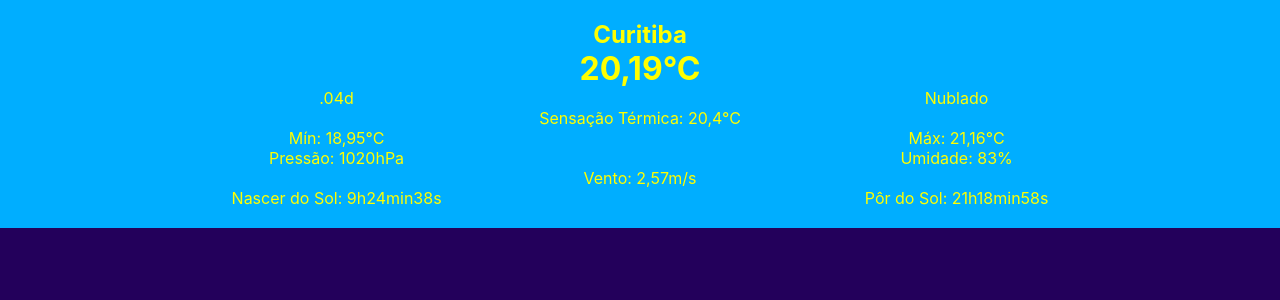
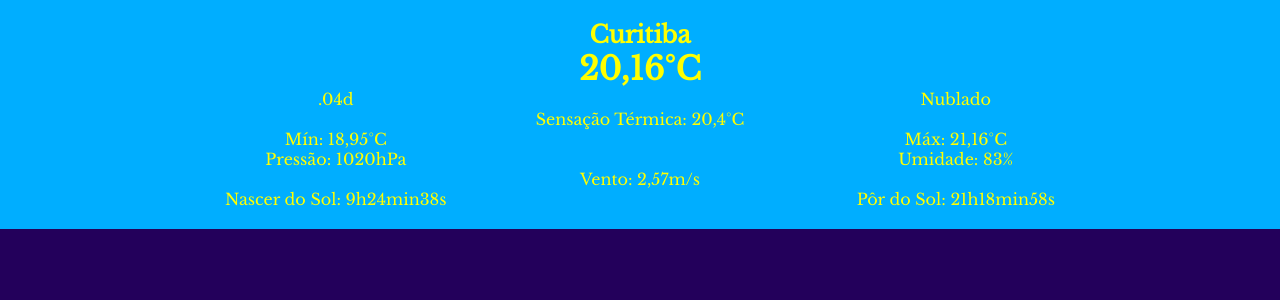
Before and after one commit to EXPedro/react-weather, a React (Create React App) app: page / in a window 1280 px wide. Shown: the top 300 px of the page. Built offline with nearby package versions, Linux system fonts and the light colour scheme; no server answers.

Commit message:
Add Google Fonts

```diff
--- a/public/index.html
+++ b/public/index.html
@@ -10,6 +10,10 @@
       content="Web site created using create-react-app"
     />
     <link rel="apple-touch-icon" href="%PUBLIC_URL%/assets/images/kawaiirainbow.svg" />
+    <!-- Google Font-->
+    <link rel="preconnect" href="https://fonts.googleapis.com">
+    <link rel="preconnect" href="https://fonts.gstatic.com" crossorigin>
+    <link href="https://fonts.googleapis.com/css2?family=Libre+Baskerville&display=swap" rel="stylesheet">
     <!--
       manifest.json provides metadata used when your web app is installed on a
       user's mobile device or desktop. See https://developers.google.com/web/fundamentals/web-app-manifest/
--- a/src/components/datashow/datashow.css
+++ b/src/components/datashow/datashow.css
@@ -12,6 +12,7 @@
     'nascer por';
     background-color: rgb(0, 174, 255);
     padding: 20px;
+    font-family: 'Libre Baskerville', serif;
 }
 
 .cidade {
--- a/src/components/datashow/index.jsx
+++ b/src/components/datashow/index.jsx
@@ -1,114 +1,38 @@
 import React from "react";
 import './datashow.css';
-import { useState, useEffect } from 'react';
-import { options } from "../../services";
-import axios from "axios";
+import Weather from '../../data/weather.json';
+//import Weather from '../../providers/index.jsx';
+//import { resposta } from "../../services";  src\providers\index.js
 import {numeroComVirgula, converteUnixTime} from '../../utils/utils.js';
 
 const Datashow = () => {
 
-    const [clima, setClima] = useState({
-        coord:{
-            lon: 0,
-            lat: 0
-            },
-        weather:[{
-            id:803,
-            main:"Clouds",
-            description:"nublado",
-            icon:"04d"
-            }],
-        base:"stations",
-        main:{
-            temp:20.19,
-            feels_like:20.4,
-            temp_min:18.95,
-            temp_max:21.16,
-            pressure:1020,
-            humidity:83
-            },
-        visibility:10000,
-        wind:{
-            speed:2.57,
-            deg:50
-            },
-        clouds:{
-            all:75
-            },
-        dt:1648558182,
-        sys:{
-            type:2,
-            id:67576,
-            country:"BR",
-            sunrise:1648545878,
-            sunset:1648588738
-            },
-        timezone:-10800,
-        id:6322752,
-        name:"Curitiba",
-        cod:200
-    });
+    //const Weather = resposta;
+    //Substitui ponto por vírgula nas variáveis
+    const temperatura = numeroComVirgula(Weather.main.temp);
+    const sensacao = numeroComVirgula(Weather.main.feelslike);
+    const min = numeroComVirgula(Weather.main.tempmin);
+    const max = numeroComVirgula(Weather.main.temp_max);
+    const vento = numeroComVirgula(Weather.wind.speed);
 
-    useEffect(() => {
-        axios.request(options).then(({ data }) => {
-            setClima({
-                coord:{
-                    lon: data.coord.lon,
-                    lat: data.coord.lat
-                    },
-                weather:[{
-                    id: data.weather[0].id,
-                    main: data.weather[0].main,
-                    description: data.weather[0].description,
-                    icon: data.weather[0].icon
-                    }],
-                base: data.base,
-                main:{
-                    temp: data.main.temp,
-                    feels_like: data.main.feels_like,
-                    temp_min: data.main.temp_min,
-                    temp_max: data.main.temp_max,
-                    pressure: data.main.pressure,
-                    humidity: data.main.humidity
-                    },
-                visibility:data.visibility,
-                wind:{
-                    speed: data.wind.speed,
-                    deg: data.wind.deg
-                    },
-                clouds:{
-                    all:data.clouds.all
-                    },
-                dt: data.dt,
-                sys:{
-                    type: data.sys.type,
-                    id: data.sys.id,
-                    country: data.sys.country,
-                    sunrise: data.sys.sunrise,
-                    sunset: data.sys.sunset
-                    },
-                timezone: data.timezone,
-                id: data.id,
-                name: data.name,
-                cod: data.cod
-            })
-        })
-    }, []);
+    //Converte Tempo
+    const nascer = converteUnixTime(Weather.sys.sunrise);
+    const por = converteUnixTime(Weather.sys.sunset);
 
     return(
         <div className='datashow'>
-            <span className='cidade'>{clima.name}</span>
-            <h1 className='temperatura'>{numeroComVirgula(clima.main.temp)}°C</h1>
-            <span className='icone'>.{clima.weather[0].icon}</span>
-            <span className='descricao'>{clima.weather[0].description}</span>
-            <span className='sensacao'>Sensação Térmica: {numeroComVirgula(clima.main.feels_like)}°C</span>
-            <span className='min'>Mín: {numeroComVirgula(clima.main.temp_min)}°C</span>
-            <span className='max'>Máx: {numeroComVirgula(clima.main.temp_max)}°C</span>
-            <span className='pressao'>Pressão: {clima.main.pressure}hPa</span>
-            <span className='umidade'>Umidade: {clima.main.humidity}%</span>
-            <span className='vento'>Vento: {numeroComVirgula(clima.wind.speed)}m/s</span>
-            <span className='nascer'>Nascer do Sol: {converteUnixTime(clima.sys.sunrise)}</span>
-            <span className='por'>Pôr do Sol: {converteUnixTime(clima.sys.sunset)}</span>
+            <span className='cidade'>{Weather.name}</span>
+            <h1 className='temperatura'>{temperatura}°C</h1>
+            <span className='icone'>.{Weather.weather[0].icon}</span>
+            <span className='descricao'>{Weather.weather[0].description}</span>
+            <span className='sensacao'>Sensação Térmica: {sensacao}°C</span>
+            <span className='min'>Mín: {min}°C</span>
+            <span className='max'>Máx: {max}°C</span>
+            <span className='pressao'>Pressão: {Weather.main.pressure}hPa</span>
+            <span className='umidade'>Umidade: {Weather.main.humidity}%</span>
+            <span className='vento'>Vento: {vento}m/s</span>
+            <span className='nascer'>Nascer do Sol: {nascer}</span>
+            <span className='por'>Pôr do Sol: {por}</span>
         </div>
     )
 };
```
